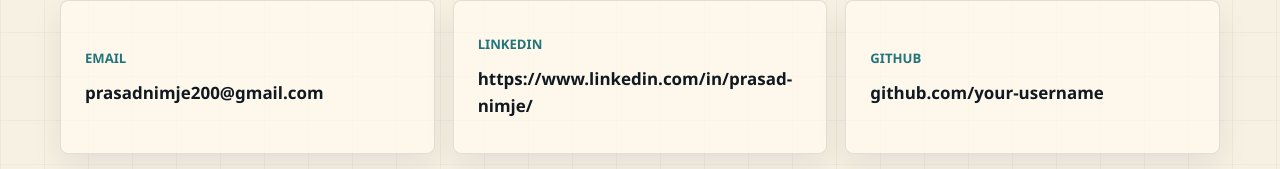
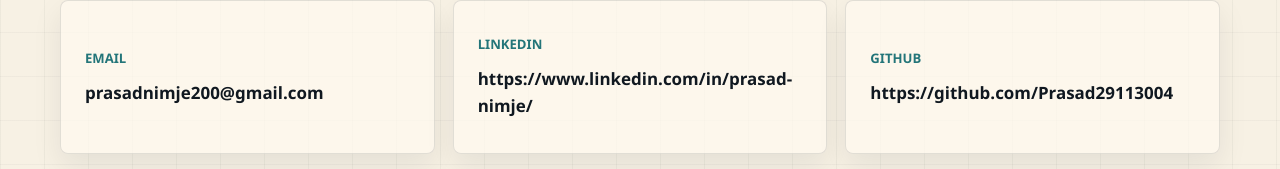
Before and after one commit to Prasad29113004/sakura-portfolio, a website: page index.html in a window 1280 px wide. Shown: the part 4984-5153 px from the top of the page. Drawn offline with Linux system fonts and the light colour scheme.

Commit message:
Update GitHub link to point to user profile

```diff
--- a/index.html
+++ b/index.html
@@ -287,9 +287,9 @@
           <span>LinkedIn</span>
           <strong>https://www.linkedin.com/in/prasad-nimje/</strong>
         </a>
-        <a class="contact-link reveal" href="https://github.com/" target="_blank" rel="noreferrer">
+        <a class="contact-link reveal" href="https://github.com/Prasad29113004" target="_blank" rel="noreferrer">
           <span>GitHub</span>
-          <strong>github.com/your-username</strong>
+          <strong>https://github.com/Prasad29113004</strong>
         </a>
       </div>
     </section>
```
